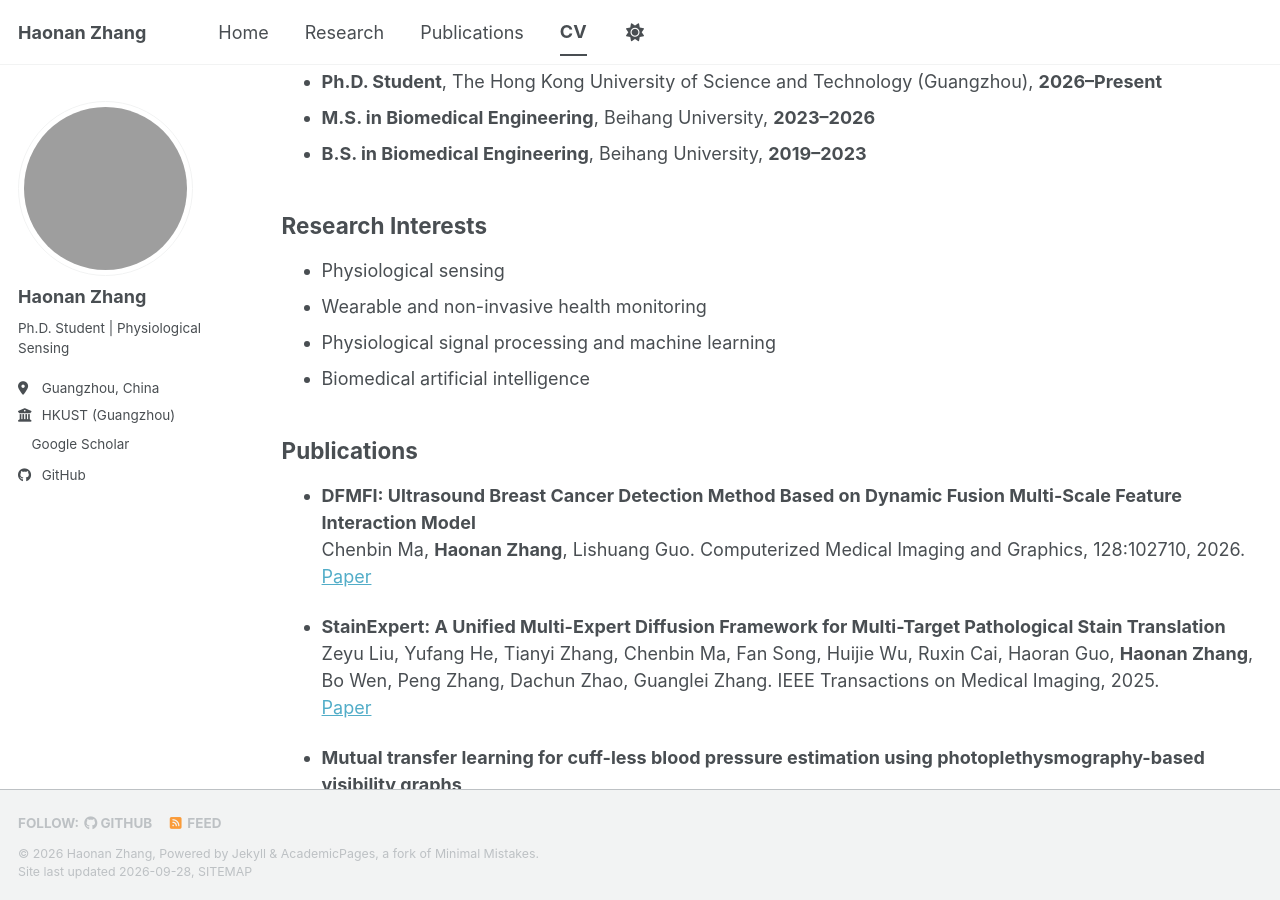
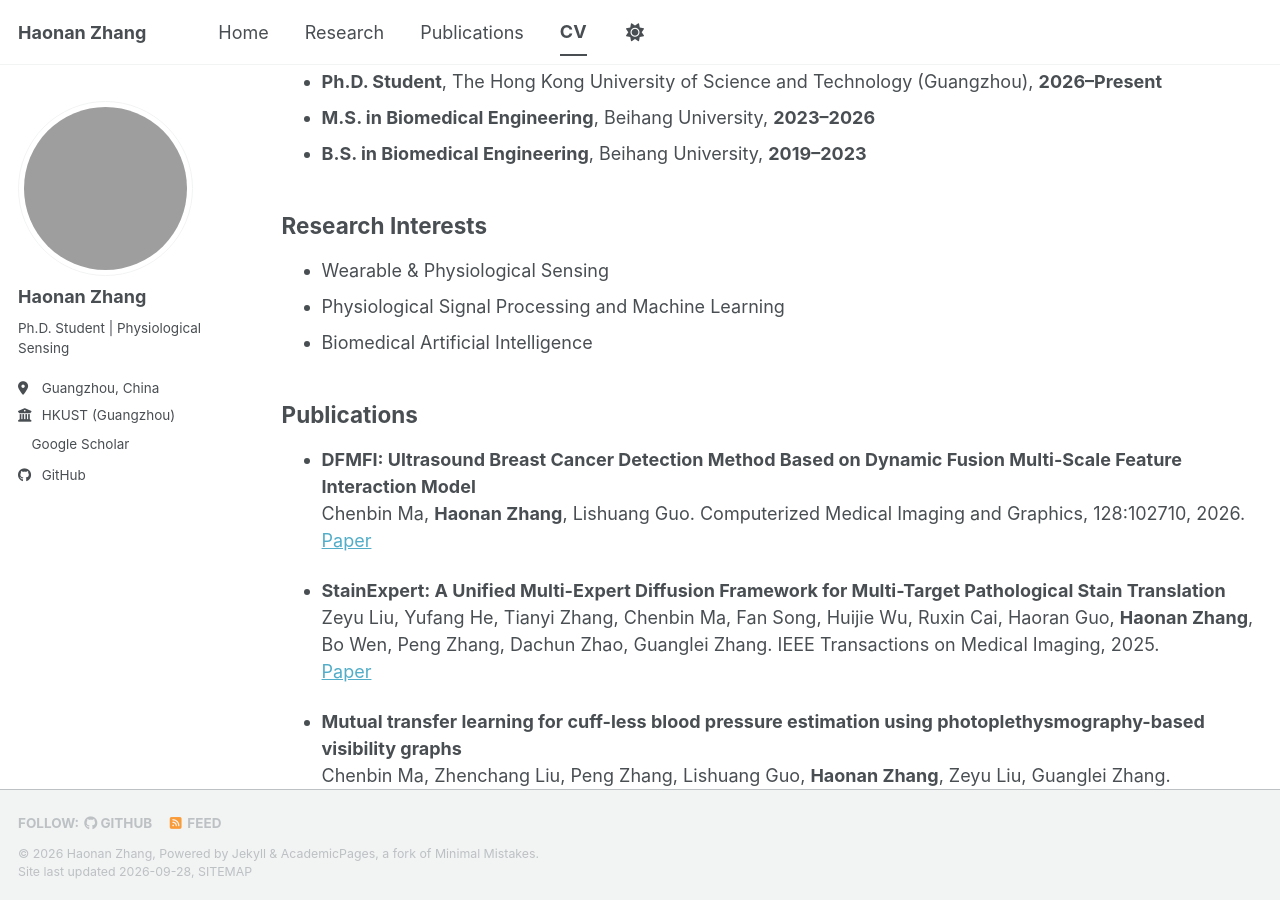
Before and after one commit to southking372/southking372.github.io, a Jekyll site: the page built from _pages/cv.md, in a window 1280 px wide and 900 px high, scrolled down 319 px. Built offline with Jekyll 4.4.1, drawn with Linux system fonts in a browser that asks for light colours; a style sheet for code colours, icons or effects is not loaded; grey boxes are pictures that could not be loaded.

Commit message:
Align CV research interests with homepage

```diff
--- a/_pages/cv.md
+++ b/_pages/cv.md
@@ -21,10 +21,9 @@ Ph.D. Student, The Hong Kong University of Science and Technology (Guangzhou)
 
 ## Research Interests
 
-- Physiological sensing
-- Wearable and non-invasive health monitoring
-- Physiological signal processing and machine learning
-- Biomedical artificial intelligence
+- Wearable & Physiological Sensing
+- Physiological Signal Processing and Machine Learning
+- Biomedical Artificial Intelligence
 
 ## Publications
 
```
